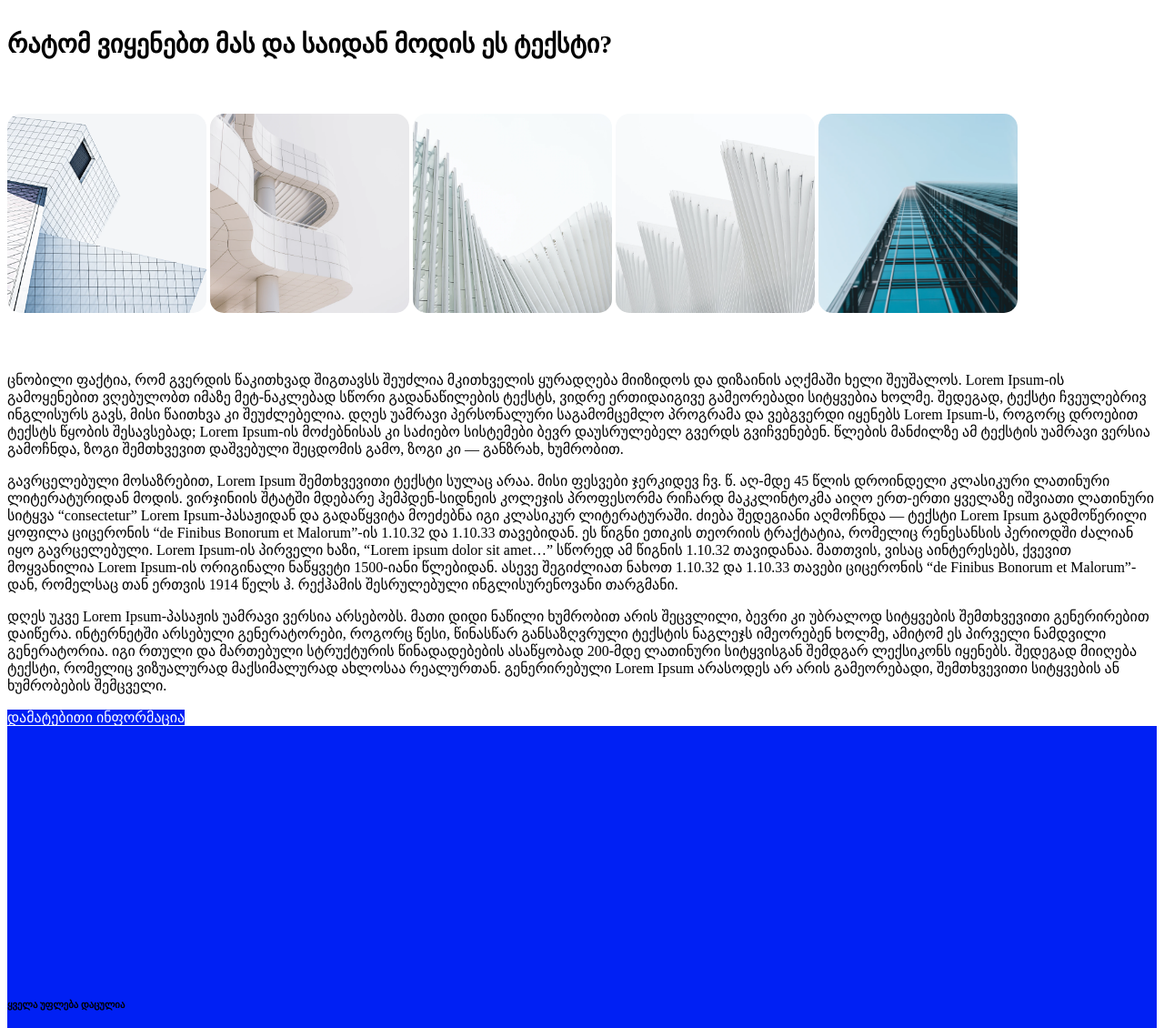
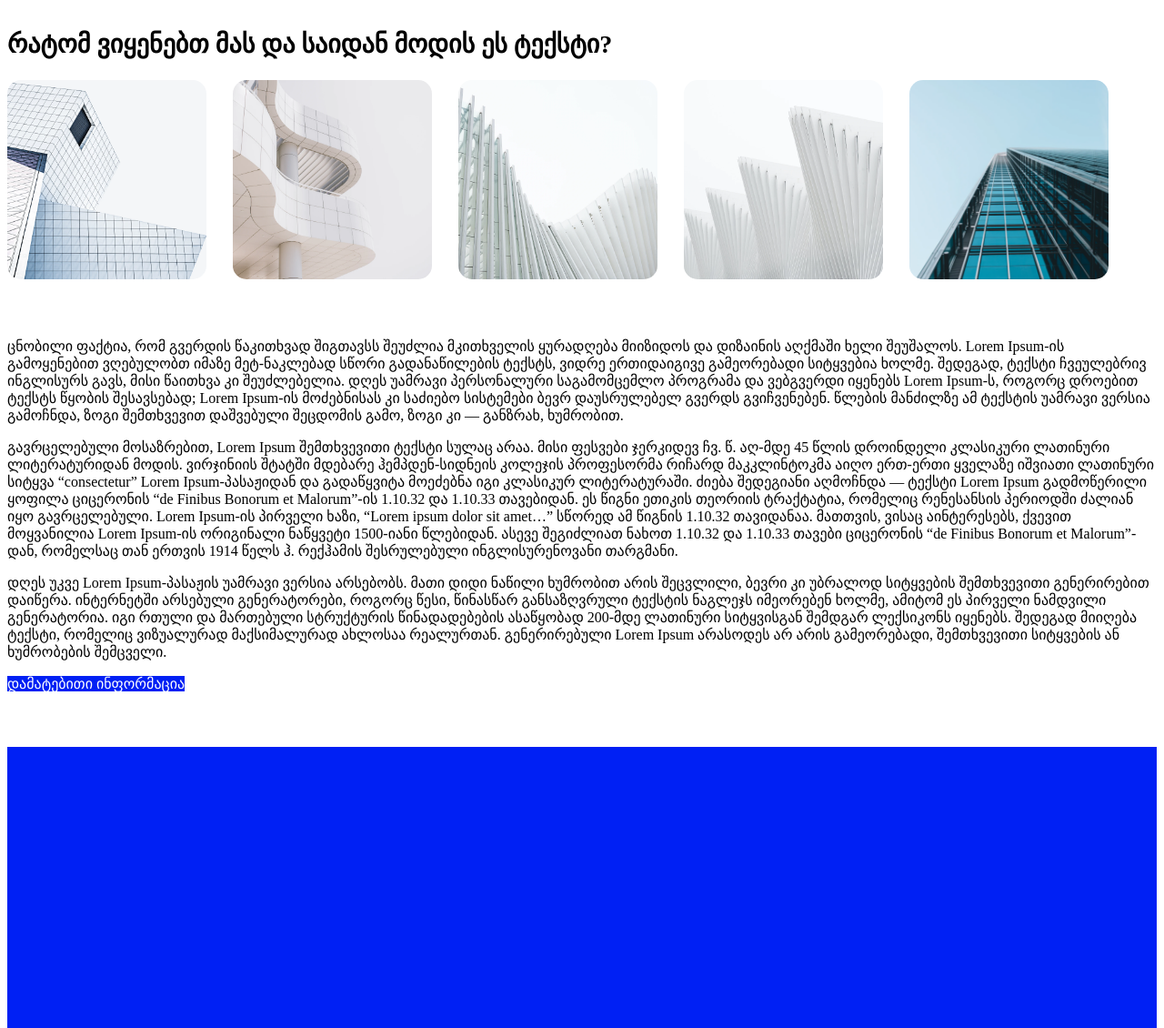
Before and after one commit to salomege/Task-4, a plain HTML site: page index.html in a window 1280 px wide. Shown: the part 1048-2178 px from the top of the page at 91% size. Drawn offline with Linux system fonts and the light colour scheme.

Commit message:
Add CSS styles

```diff
--- a/index.html
+++ b/index.html
@@ -37,11 +37,11 @@
   	    <h2>რატომ ვიყენებთ მას და საიდან მოდის ეს ტექსტი?</h2>
       </section>
       <div>
-      	<img src="Images/img-1.png" alt="img-1">
-      	<img src="Images/img-2.png" alt="img-2">
-      	<img src="Images/img-3.png" alt="img-3">
-        <img src="Images/img-4.png" alt="img-4">
-        <img src="Images/img-5.png" alt="img-5">
+      	<img class="formargin" src="Images/img-1.png" alt="img-1">
+      	<img class="formargin" src="Images/img-2.png" alt="img-2">
+      	<img class="formargin" src="Images/img-3.png" alt="img-3">
+        <img class="formargin" src="Images/img-4.png" alt="img-4">
+        <img class="formargin" src="Images/img-5.png" alt="img-5">
       </div>
       <article>
       	<p>
--- a/style.css
+++ b/style.css
@@ -1,12 +1,12 @@
-.logo {
-	width: 115px;
-}
-
 header {
 	background-color: #0020F4;
 	height: 388px;
 	padding-top: 50px;
 	padding-left: 240px;
+}
+.logo {
+	width: 115px;
+	margin-right: 603px;
 }
 .navbar-a {
 	color: white;
@@ -24,10 +24,12 @@ ul{
 h2 {
 	font-size: 28px;
 	margin-top: 30px;
-	margin-bottom: 60px;
 }
 div {
 	margin-bottom: 60px;
+}
+.formargin {
+	margin-right: 25px;
 }
 p {
 	font-size: 16px;
@@ -49,8 +51,12 @@ footer {
 	height: 1080px;
 	padding-bottom: 32px;
 	padding-top: 275px;
+	margin-top: 60px;
 }
 .footer-logo {
 	width: 121px;
-
 }
+h6 {
+	color: white;
+	font-size: 16px;
+}
```
